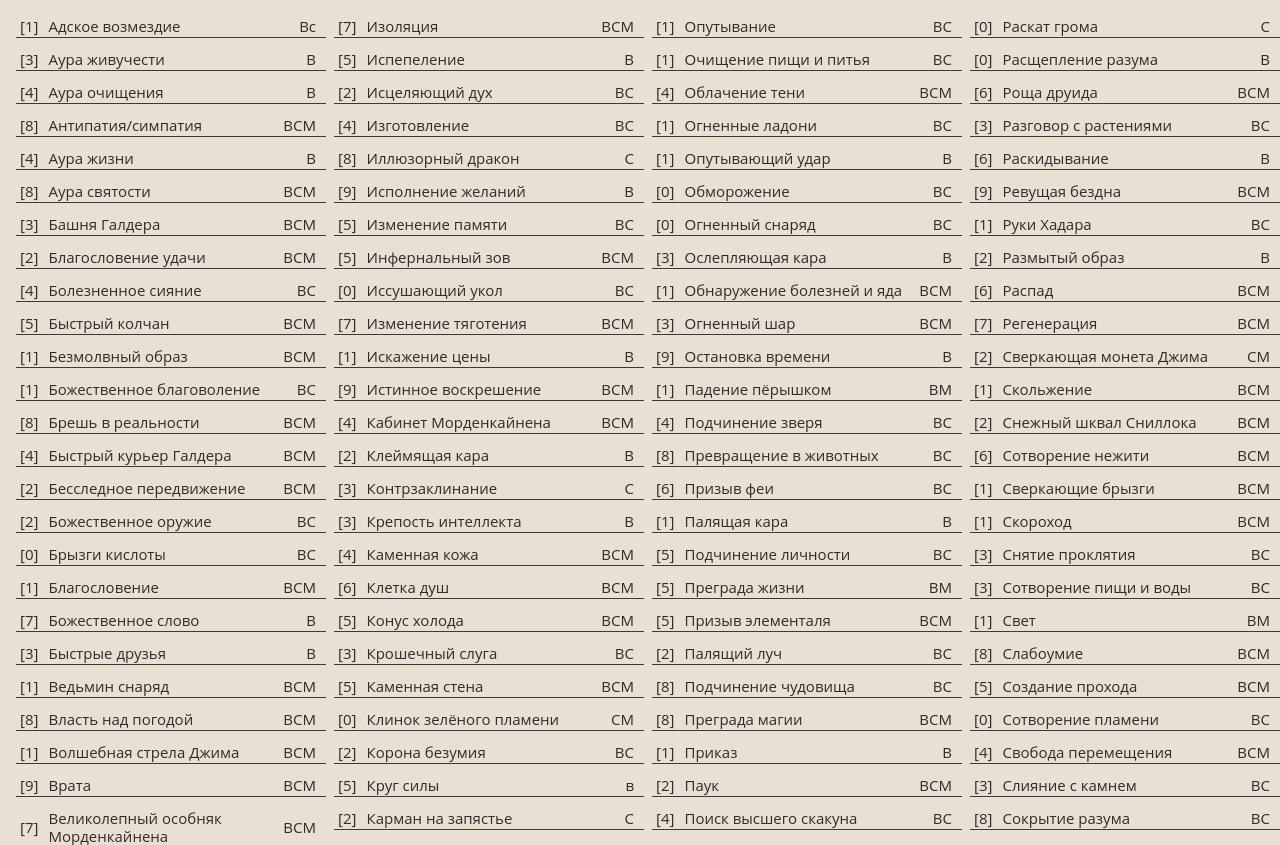
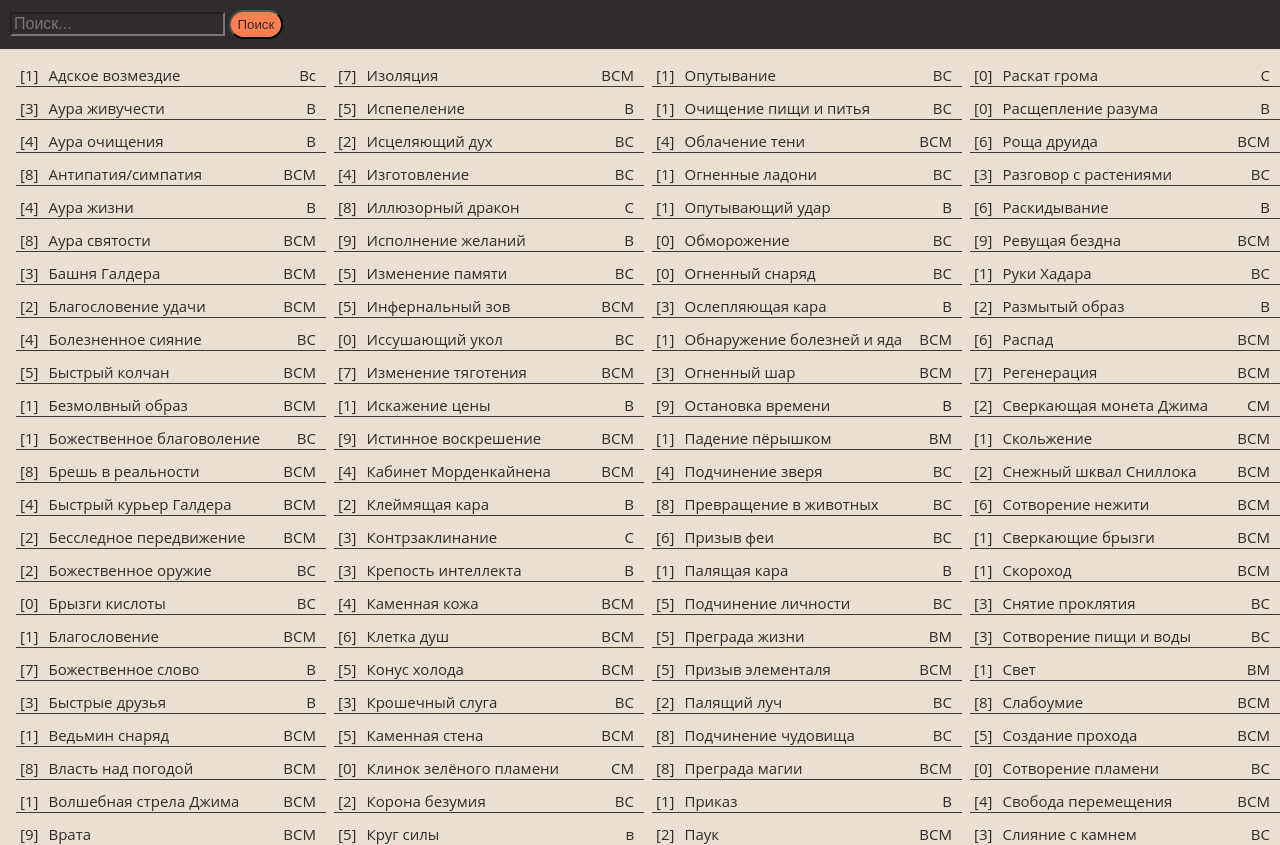
Before and after one commit to barboris54/D-DSite, a Django app: page /spells/ in a window 1280 px wide. Shown: the part 70-915 px from the top of the page. Run offline with Django 4.2, Linux system fonts and the light colour scheme; data comes from the database, SQL or seed files in the repository; both versions use the stored data as it was after the commit.

Commit message:
Commit 10_1

```diff
--- a/DND/dnd/dnd_wiki/admin.py
+++ b/DND/dnd/dnd_wiki/admin.py
@@ -1,9 +1,8 @@
 from django.contrib import admin
-from .models import HeroesClass, Companions, ClassHomebrew, BardSpells, Races, RaceQualities, Spell
+from .models import HeroesClass, BardSpells, Races, RaceQualities, Spell
 
 admin.site.register(HeroesClass)
-admin.site.register(Companions)
-admin.site.register(ClassHomebrew)
+
 admin.site.register(BardSpells)
 admin.site.register(Races)
 admin.site.register(RaceQualities)
--- a/DND/dnd/dnd_wiki/models.py
+++ b/DND/dnd/dnd_wiki/models.py
@@ -42,25 +42,7 @@ class HeroesClass(models.Model):
         return self.rus_name
 
 
-class Companions(models.Model):
-    rus_name = models.CharField(max_length=200)
-    eng_name = models.CharField(max_length=200)
-    adons_name = models.CharField(max_length=200)
-    bg_image = models.ImageField(upload_to='dnd_wiki/icons', default='', blank=True)
 
-    def __str__(self):
-        return self.rus_name
-
-
-class ClassHomebrew(models.Model):
-    rus_name = models.CharField(max_length=200)
-    eng_name = models.CharField(max_length=200)
-    adons_name1 = models.CharField(max_length=200)
-    adons_name2 = models.CharField(max_length=200, blank=True)
-    adons_name3 = models.CharField(max_length=200, blank=True)
-    bg_image = models.ImageField(upload_to='dnd_wiki/icons', default='', blank=True)
-    def __str__(self):
-        return self.rus_name
 
 class Races(models.Model):
     rus_name = models.CharField(max_length=200)
--- a/DND/dnd/dnd_wiki/static/styles/style.css
+++ b/DND/dnd/dnd_wiki/static/styles/style.css
@@ -320,3 +320,24 @@ a, button, input, select, textarea {
 .cards_list__item-name{
     margin-left: 10px;
 }
+.search-box{
+    position: relative;
+    left: 50%;
+    transform: translate(-50%);
+    background: #302c2c;
+    padding: 10px;
+}
+.search-btn{
+    color: #302c2c;
+    width: 40px;
+    height: 40xp;
+    border-radius: 40px;
+    background: coral;
+    padding: 5px;
+}
+.search-txt{
+    background: none;
+    outline: none;
+    color: white;
+    font-size: 16px;
+}
--- a/DND/dnd/dnd_wiki/templates/dnd_wiki/base.html
+++ b/DND/dnd/dnd_wiki/templates/dnd_wiki/base.html
@@ -6,6 +6,7 @@
     <title>Title</title>
     <link rel="stylesheet" href="{% static 'styles/style.css' %}">
 </head>
+
 <body>
 {% include 'dnd_wiki/navbar.html' %}
 {% block content %}
--- a/DND/dnd/dnd_wiki/templates/dnd_wiki/spells.html
+++ b/DND/dnd/dnd_wiki/templates/dnd_wiki/spells.html
@@ -1,9 +1,15 @@
 {% extends 'dnd_wiki/base.html' %}
 {% block content %}
-
+<form action="{% url 'spells' %}" method="get">
+    <div class="search-box">
+            <input class="search-txt" type="text" name="search_query" placeholder="Поиск...">
+            <input class="search-btn" type="submit" value="Поиск"></input>
+    </div>
+</form>
 <ul class="cards-list" id="list" data-font-size="15">
     <li class="cards_list__block-wrapper">
         <div class="cards_list__block-label"></div>
+
         <ul class="cards_list__block">
             {% for spell in spells %}
             <li class="cards_list__item">
@@ -19,4 +25,5 @@
     </li>
 
 </ul>
+
 {% endblock %}
--- a/DND/dnd/dnd_wiki/views.py
+++ b/DND/dnd/dnd_wiki/views.py
@@ -1,11 +1,10 @@
 from django.shortcuts import render
-from .models import HeroesClass, Companions, ClassHomebrew, BardSpells, Races,RaceQualities,Spell
+from .models import HeroesClass, BardSpells, Races,RaceQualities,Spell
+from django.db.models import Q
 
 def main_page(request):
     pr = HeroesClass.objects.all()
-    comp = Companions.objects.all()
-    hb = ClassHomebrew.objects.all()
-    context = {'heroes': pr, 'companions':comp, 'hb_heroes': hb}
+    context = {'heroes': pr}
     return render(request, 'dnd_wiki/main_page.html', context)
 
 def single_class(request, pk):
@@ -26,8 +25,13 @@ def single_race(request, pk):
     return render(request, 'dnd_wiki/single_race.html', context)
 
 def spells(request):
-    sp = Spell.objects.all()
-    context = {'spells': sp}
+    search_query=''
+
+    if request.GET.get('search_query'):
+        search_query = request.GET.get('search_query')
+
+    sp = Spell.objects.filter(Q(name__icontains=search_query) | Q(lvl__icontains=search_query))
+    context = {'spells': sp, 'search_query': search_query}
     return render(request,'dnd_wiki/spells.html', context)
 
 def single_spell(request, pk):
```
Also changed, not shown: DND/dnd/dnd_wiki/templates/dnd_wiki/main_page.html (+3 -27 lines), DND/dnd/db.sqlite3.
